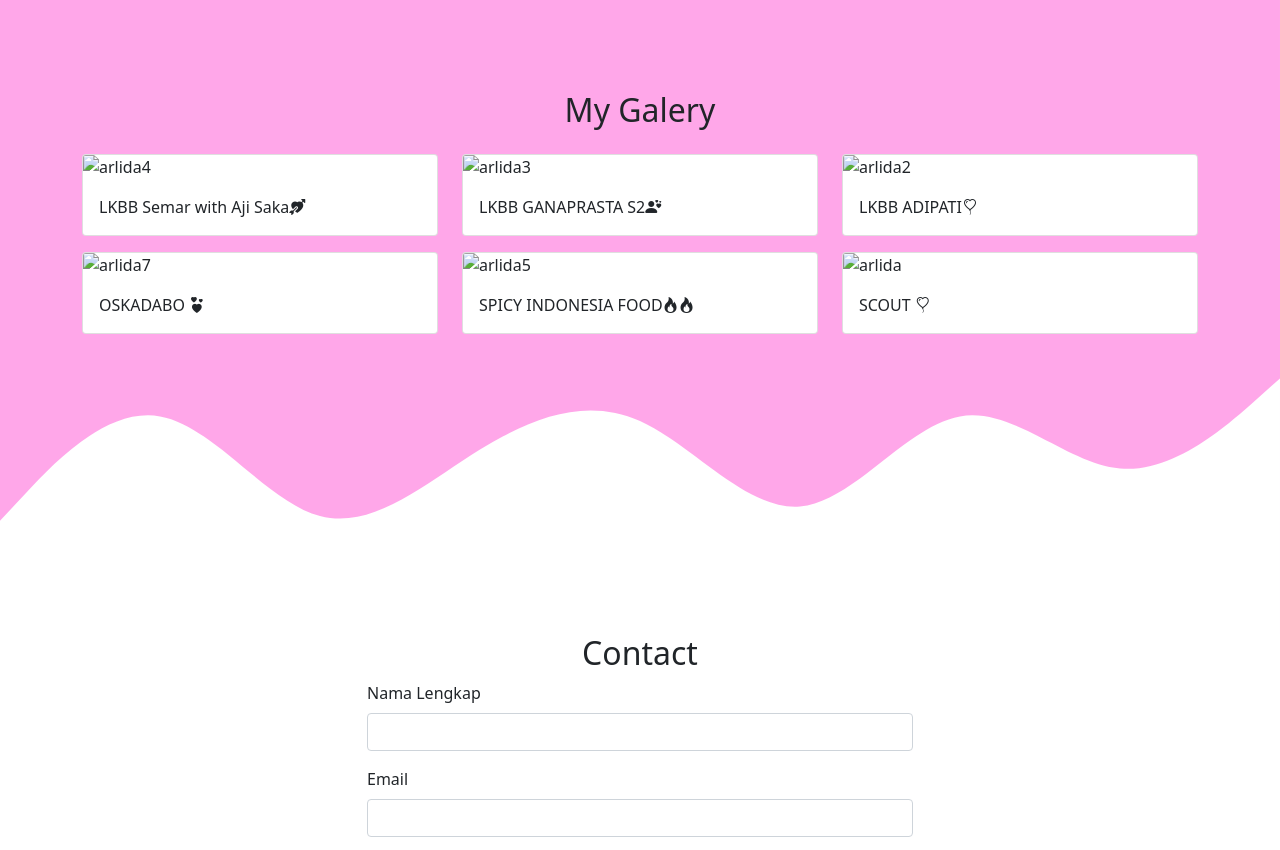
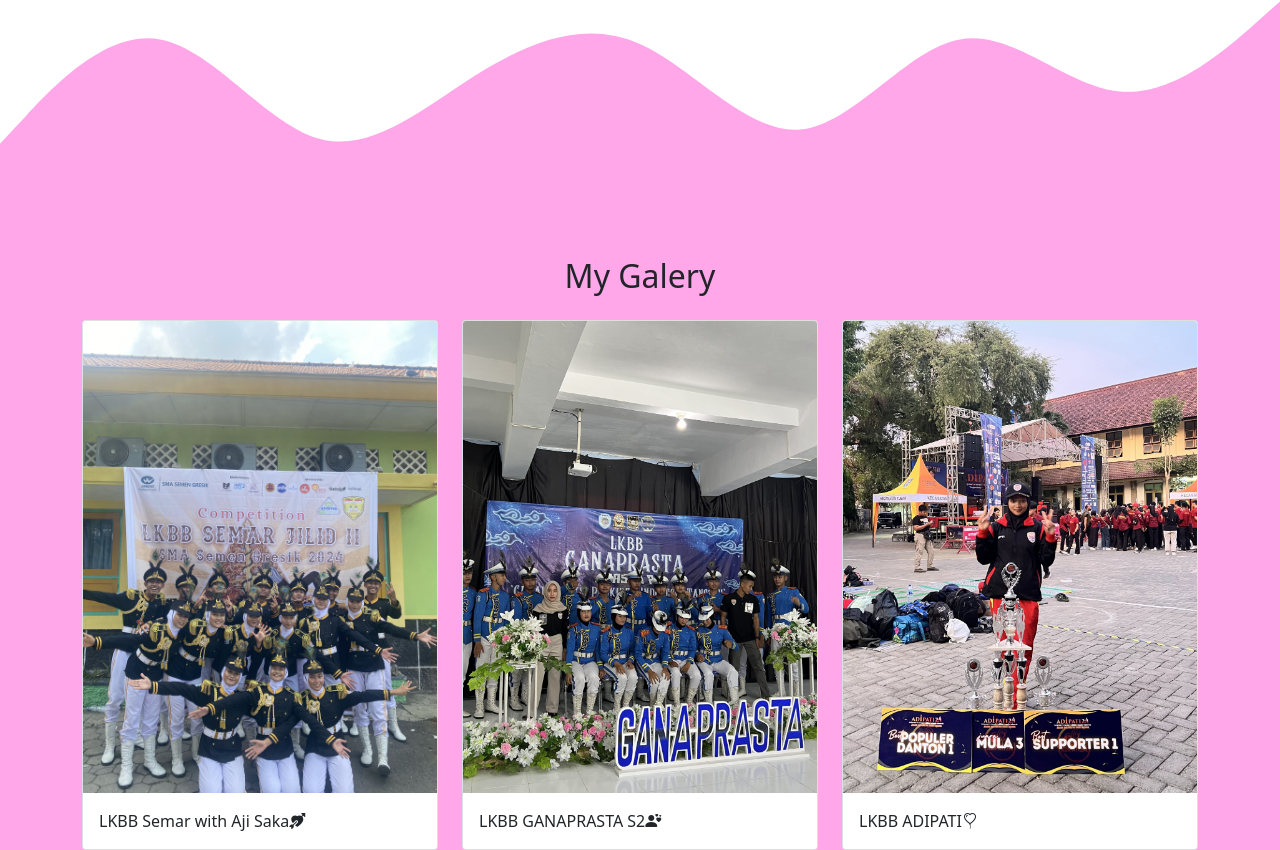
Before and after one commit to arlida1122/arlida1122.github.io, a plain HTML site: page index.html in a window 1280 px wide. Shown: the part 1343-2193 px from the top of the page. Drawn offline with nearby package versions, Linux system fonts and the light colour scheme.

Commit message:
Update index.html

```diff
--- a/index.html
+++ b/index.html
@@ -50,7 +50,7 @@
 
     <!-- Jumbotron -->
     <section class="jumbotron text-center">
-      <img src="img/arlida8.jpeg" alt="Arlida Novia" width="200" class="rounded-circle img-thumbnail" />
+      <img src="arlida8.jpeg" alt="Arlida Novia" width="200" class="rounded-circle img-thumbnail" />
       <h1 class="display-4">Arlida Novia</h1>
       <p class="lead">Student | SMAN 2 Bojonegoro</p>
       <svg xmlns="http://www.w3.org/2000/svg" viewBox="0 0 1440 320">
@@ -109,7 +109,7 @@
         <div class="row">
           <div class="col-md-4 mb-3">
             <div class="card">
-              <img src="img/arlida4.jpeg" class="card-img-top" alt="arlida4" />
+              <img src="arlida4.jpeg" class="card-img-top" alt="arlida4" />
               <div class="card-body">
                 <p class="card-text">LKBB Semar with Aji Saka<i class="bi bi-arrow-through-heart-fill"></i></p>
               </div>
@@ -117,7 +117,7 @@
           </div>
           <div class="col-md-4 mb-3">
             <div class="card">
-              <img src="img/arlida3.jpeg" class="card-img-top" alt="arlida3" />
+              <img src="arlida3.jpeg" class="card-img-top" alt="arlida3" />
               <div class="card-body">
                 <p class="card-text">LKBB GANAPRASTA S2<i class="bi bi-person-hearts"></i></p>
               </div>
@@ -125,7 +125,7 @@
           </div>
           <div class="col-md-4 mb-3">
             <div class="card">
-              <img src="img/arlida2.jpeg" class="card-img-top" alt="arlida2" />
+              <img src="arlida2.jpeg" class="card-img-top" alt="arlida2" />
               <div class="card-body">
                 <p class="card-text">LKBB ADIPATI<i class="bi bi-balloon-heart"></i></p>
               </div>
@@ -133,7 +133,7 @@
           </div>
           <div class="col-md-4 mb-3">
             <div class="card">
-              <img src="img/arlida7.jpeg" class="card-img-top" alt="arlida7" />
+              <img src="arlida7.jpeg" class="card-img-top" alt="arlida7" />
               <div class="card-body">
                 <p class="card-text">OSKADABO <i class="bi bi-hearts"></i></p>
               </div>
@@ -141,7 +141,7 @@
           </div>
           <div class="col-md-4 mb-3">
             <div class="card">
-              <img src="img/arlida5.jpeg" class="card-img-top" alt="arlida5" />
+              <img src="/arlida5.jpeg" class="card-img-top" alt="arlida5" />
               <div class="card-body">
                 <p class="card-text">SPICY INDONESIA FOOD<i class="bi bi-fire"></i><i class="bi bi-fire"></i></p>
               </div>
@@ -149,7 +149,7 @@
           </div>
           <div class="col-md-4 mb-3">
             <div class="card">
-              <img src="img/arlida6.jpeg" class="card-img-top" alt="arlida" />
+              <img src="arlida6.jpeg" class="card-img-top" alt="arlida" />
               <div class="card-body">
                 <p class="card-text">SCOUT <i class="bi bi-balloon-heart"></i></p>
               </div>
```
